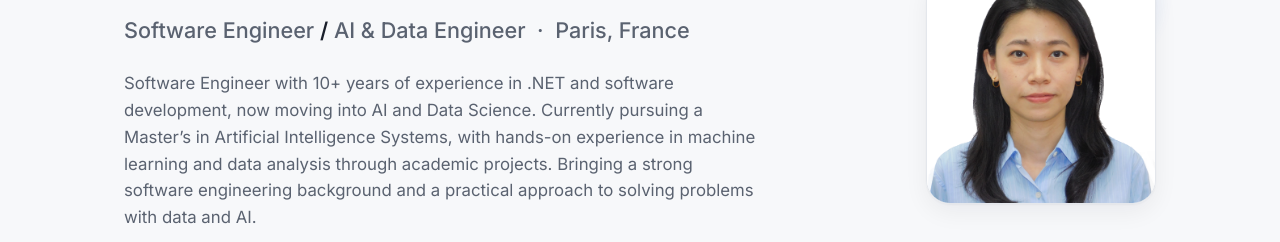
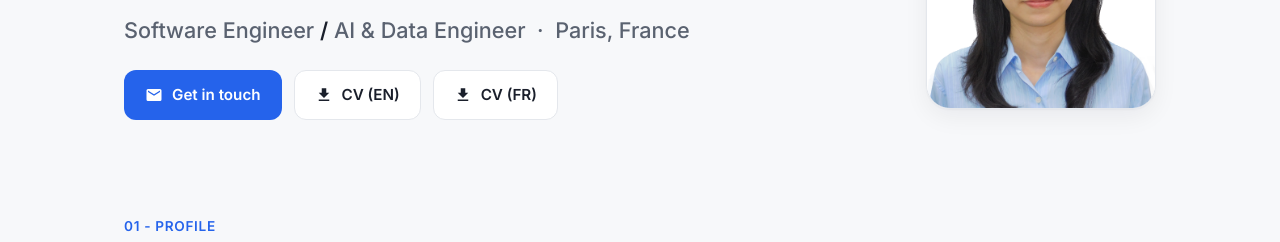
Before and after one commit to t-sapalyu/aboutme, a plain HTML site: page index.html in a window 1280 px wide. Shown: the part 261-503 px from the top of the page. Drawn offline with Linux system fonts and the light colour scheme.

Commit message:
update about

```diff
--- a/index.html
+++ b/index.html
@@ -260,9 +260,6 @@
         <span class="eyebrow"><span class="dot"></span> Open to internships - from Oct 2026</span>
         <h1>Thin Sapal Yu</h1>
         <p class="role">Software Engineer <b>/</b> AI &amp; Data Engineer &nbsp;·&nbsp; Paris, France</p>
-        <p class="lead">
-          Software Engineer with 10+ years of experience in .NET and software development, now moving into AI and Data Science. Currently pursuing a Master’s in Artificial Intelligence Systems, with hands-on experience in machine learning and data analysis through academic projects. Bringing a strong software engineering background and a practical approach to solving problems with data and AI.
-        </p>
         <div class="cta">
           <a class="btn btn-primary" href="#contact">
             <svg class="icon" viewBox="0 0 24 24"><path d="M20 4H4a2 2 0 0 0-2 2v12a2 2 0 0 0 2 2h16a2 2 0 0 0 2-2V6a2 2 0 0 0-2-2zm0 4-8 5-8-5V6l8 5 8-5v2z"/></svg>
```
